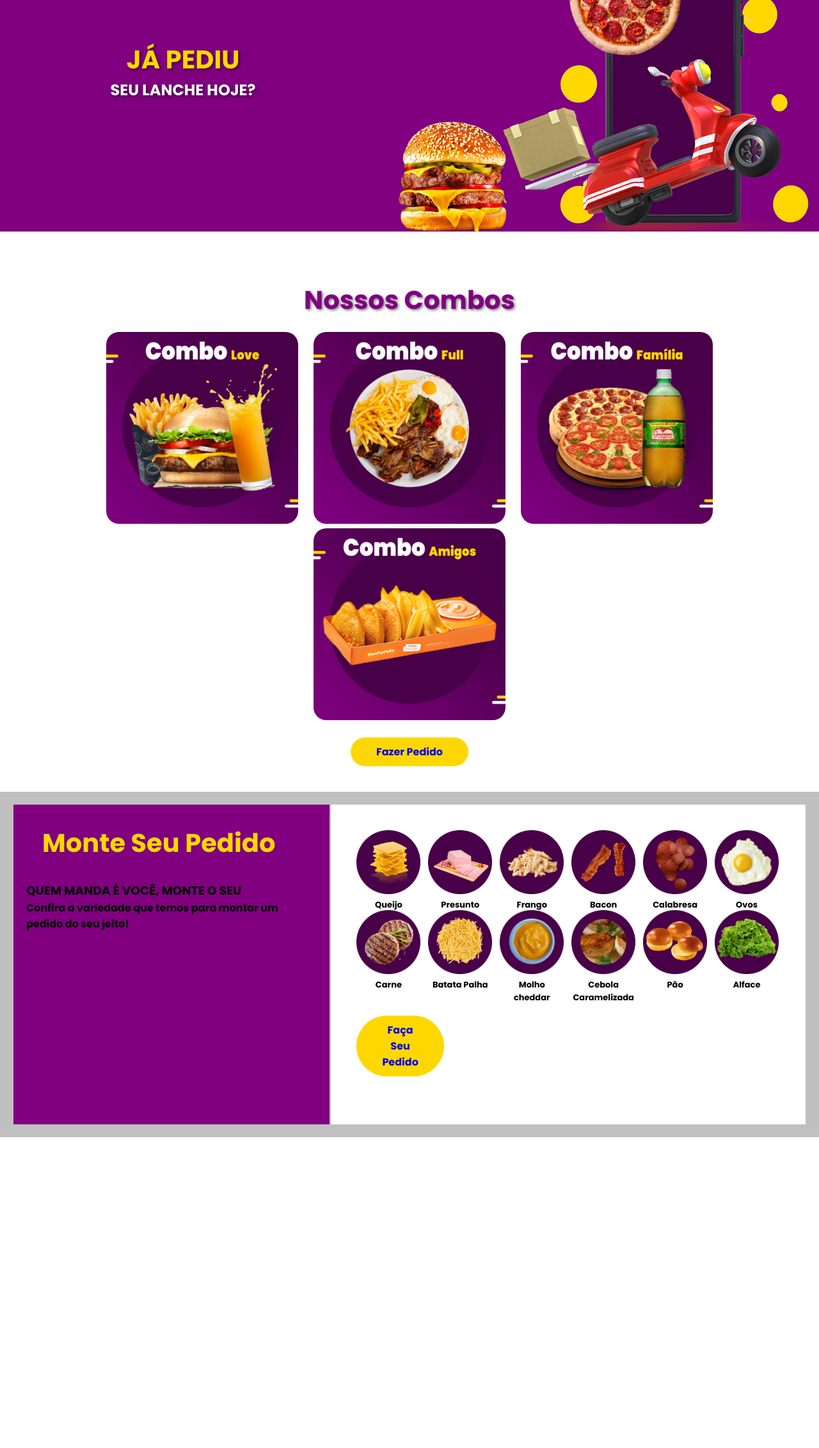
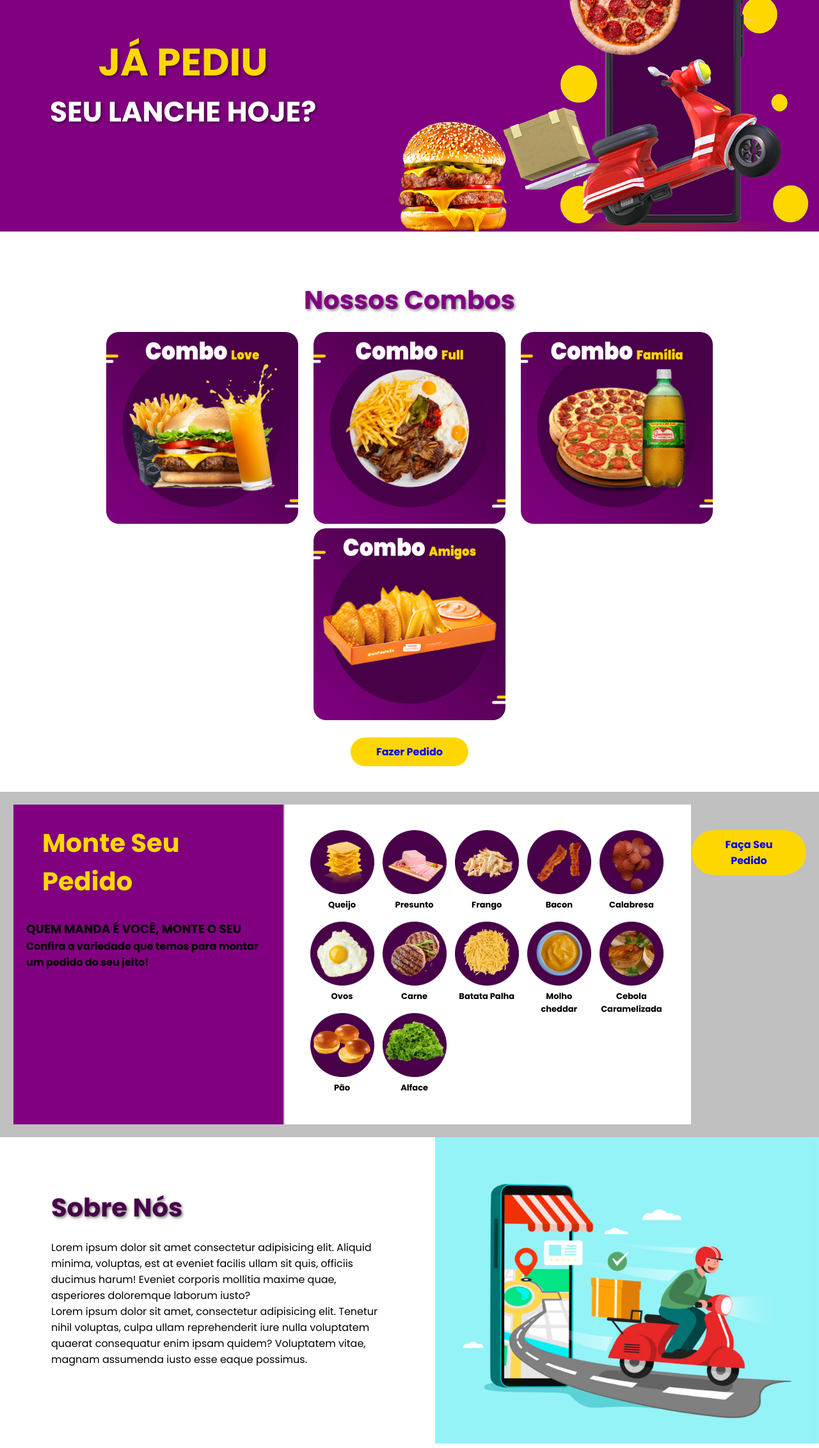
Before and after one commit to EsthefanyDev/SiteDelivery, a PHP site: page /inicial.html in a window 1280 px wide. Shown: the part 100-2364 px from the top of the page at 64% size. Before the commit the page ends 1878 px from the top, so only its background shows below. Run offline with PHP 8.4, Linux system fonts and the light colour scheme.

Commit message:
Adicionei 'Sobre nós' hehe

```diff
--- a/Arquivos/css/inicial.css
+++ b/Arquivos/css/inicial.css
@@ -128,13 +128,13 @@ header {
 }
 .texto-sobre-img h1 {
     margin-top: 20%;
-    font-size: 40px;
+    font-size: 60px;
     font-weight: bold;
     color: var(--Dourado);
     text-shadow: var(--text-shadow);
 }
 .texto-sobre-img h2 {
-    font-size: 24px;
+    font-size: 44px;
     font-weight: bold;
     color: white;
     text-shadow: var(--text-shadow);
@@ -237,7 +237,30 @@ button{
     text-align: center;
     margin-top: 20px;
 }
+/* -------------- Sobre ------------------*/
+.sobre{
+    display: flex;
+    justify-content: space-between;
+}
+.motinha img{
+    padding: 0px;
+    margin: 0px;
+}
+.text{
+    display: flex;
+    flex-direction: column;
+    padding: 40px;
+    margin: 40px;
+}
 
+
+.text h2{
+    margin-bottom: 20px;
+    font-size: 40px;
+    color: var(--Roxo-escuro);
+    text-shadow: var(--text-shadow);
+
+}
 
 /* ------------ Config de responsividade: celular ------------ */
 
--- a/Arquivos/inicial.html
+++ b/Arquivos/inicial.html
@@ -123,15 +123,22 @@
                     <h3>Alface</h3>
                 </div>
 
-                <div class="button-container">
-                    <button><a href="#">Faça Seu Pedido</a></button>
-                </div>
-
             </div>
+            <div class="button-container">
+                <button><a href="#">Faça Seu Pedido</a></button>
+            </div>
+        </div>
+        <div class="sobre">
+            <div class="text">
+                <h2>Sobre Nós</h2>
+                <p>Lorem ipsum dolor sit amet consectetur adipisicing elit. Aliquid minima, voluptas, est at eveniet facilis ullam sit quis, officiis ducimus harum! Eveniet corporis mollitia maxime quae, asperiores doloremque laborum iusto?<br>Lorem ipsum dolor sit amet, consectetur adipisicing elit. Tenetur nihil voluptas, culpa ullam reprehenderit iure nulla voluptatem quaerat consequatur enim ipsam quidem? Voluptatem vitae, magnam assumenda iusto esse eaque possimus.</p>
+            </div>
+            <div class="motinha">
+                <img src="img/Online_Shoping_29-768x614.jpg" alt="" width="600">
+            </div>
+        </div>
 
 
-
-        </div>
 
     </div>
 
```
Also changed, not shown: Arquivos/img/Online_Shoping_29-768x614.jpg (added).
